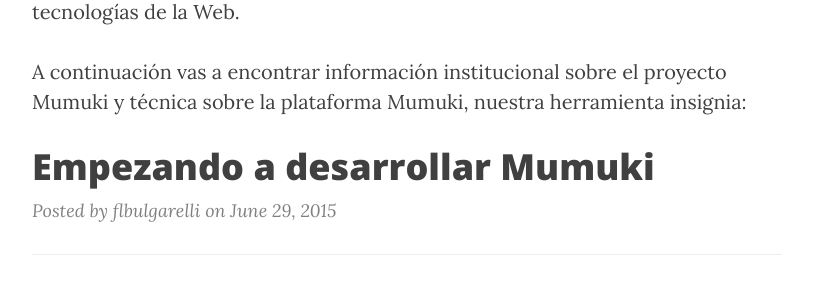
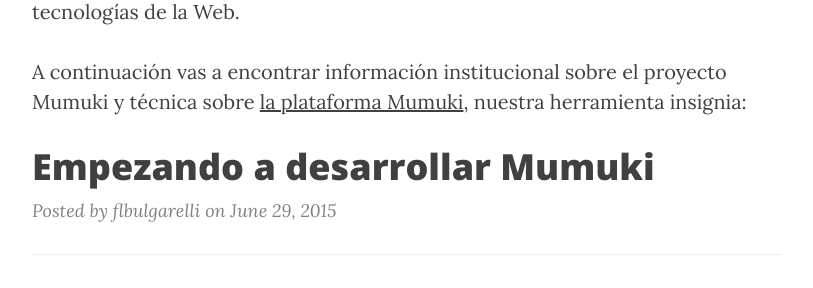
Before and after one commit to mumuki/mumuki.github.io, a Jekyll site: the page built from index.html, in a window 1280 px wide. Shown: the part 591-879 px from the top of the page, without its empty margins (233-1046 px from the left). Built offline with Jekyll 4.4.1, drawn with Linux system fonts in a browser that asks for light colours; nearby versions of some CDN libraries; the list of posts is cut into pages by our own code; some of the changed lines change nothing that is shown.

Commit message:
Fix anchor

```diff
--- a/index.html
+++ b/index.html
@@ -11,8 +11,8 @@
   empleando las tecnologías de la Web.
     </p>
     <p>
-  A continuación vas a encontrar información institucional sobre el proyecto Mumuki y técnica sobre <a href="http://mumuki.io"></a>la plataforma
-  Mumuki</a>, nuestra herramienta insignia:
+  A continuación vas a encontrar información institucional sobre el proyecto Mumuki y técnica sobre
+  <a href="http://mumuki.io">la plataforma Mumuki</a>, nuestra herramienta insignia:
     </p>
 </div>
 
```
